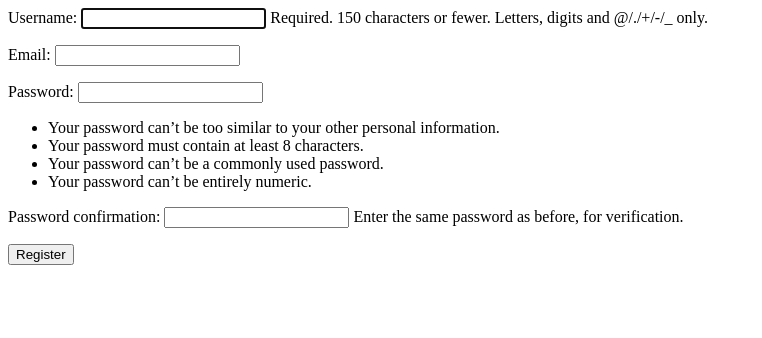
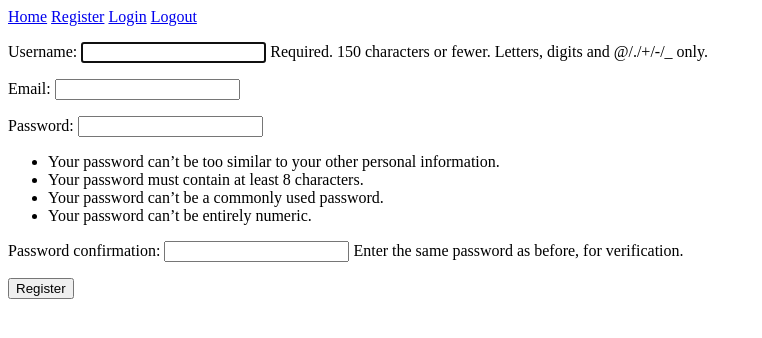
Before and after one commit to u-cha/CloudStorage, a Django app: page /register/ in a window 1280 px wide. Shown: the top 338 px of the page, without its empty margins (0-762 px from the left). Run offline with Django 5.2, Linux system fonts and the light colour scheme.

Commit message:
feat: add logout

```diff
--- a/accounts/templates/registration/login.html
+++ b/accounts/templates/registration/login.html
@@ -1,3 +1,4 @@
+{% include 'navbar.html' %}
 <form method="post">
     {% csrf_token %}
     {{ form.as_p }}
--- /dev/null
+++ b/accounts/templates/registration/logout.html
@@ -0,0 +1,6 @@
+{% include 'navbar.html' %}
+
+<form method="post" action="{% url 'custom_logout' %}">
+    {% csrf_token %}
+    <button type="submit">Logout</button>
+</form>
--- a/accounts/templates/registration/register.html
+++ b/accounts/templates/registration/register.html
@@ -1,3 +1,4 @@
+{% include 'navbar.html' %}
 <form method="post">
     {% csrf_token %}
     {{ form.as_p }}
--- a/accounts/views.py
+++ b/accounts/views.py
@@ -1,4 +1,5 @@
-from django.contrib.auth import login
+from django.contrib import messages
+from django.contrib.auth import login, logout
 from django.shortcuts import redirect, render
 
 from .forms import LoginForm, RegistrationForm
@@ -27,3 +28,12 @@ def user_login(request):
     else:
         form = LoginForm()
     return render(request, 'registration/login.html', {'form': form})
+
+def user_logout(request):
+    if request.method == 'POST':
+        if request.user.is_authenticated:
+            logout(request)
+            messages.success(request, "You logged out from CloudStorage. Have a nice day!")
+        return redirect('home')
+    if request.method == 'GET':
+        return render(request, 'registration/logout.html', {})
--- a/cloud_storage/urls.py
+++ b/cloud_storage/urls.py
@@ -24,6 +24,6 @@ urlpatterns = [
     path('', site_views.home, name='home'),
     path('admin/', admin.site.urls),
     path('register/', account_views.register, name='register'),
-    path('login', account_views.user_login, name='login'),
+    path('logout/', account_views.user_logout, name='custom_logout'),
     path('accounts/', include('django.contrib.auth.urls')),  # Includes login/logout views
 ]
--- a/cloud_storage_site/templates/home.html
+++ b/cloud_storage_site/templates/home.html
@@ -5,6 +5,7 @@
     <title>CloudStorage</title>
 </head>
 <body>
+{% include 'navbar.html' %}
 CloudStorage
 </body>
 </html>
--- /dev/null
+++ b/cloud_storage_site/templates/navbar.html
@@ -0,0 +1,6 @@
+<div class="navbar">
+    <a href="{% url 'home' %}">Home</a>
+    <a href="{% url 'register' %}">Register</a>
+    <a href="{% url 'login' %}">Login</a>
+    <a href="{% url 'custom_logout' %}">Logout</a>
+</div>
```
